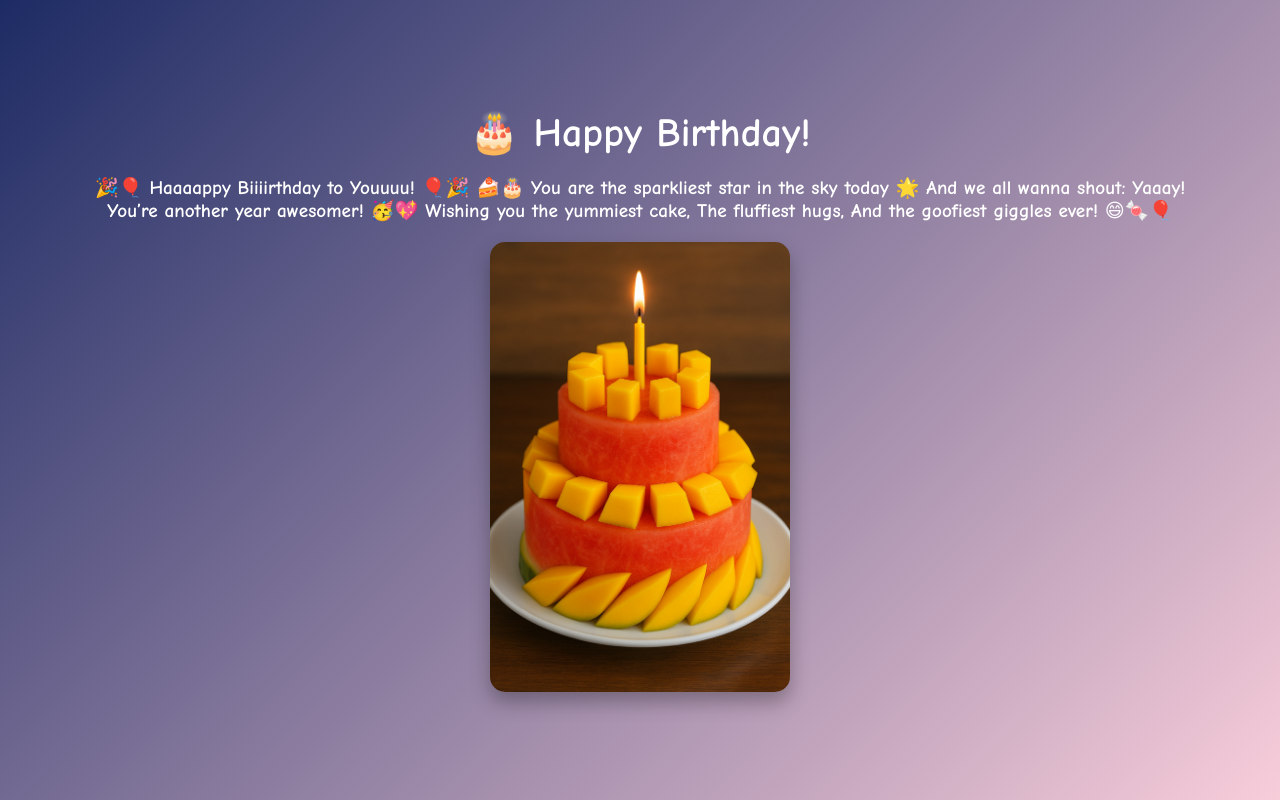
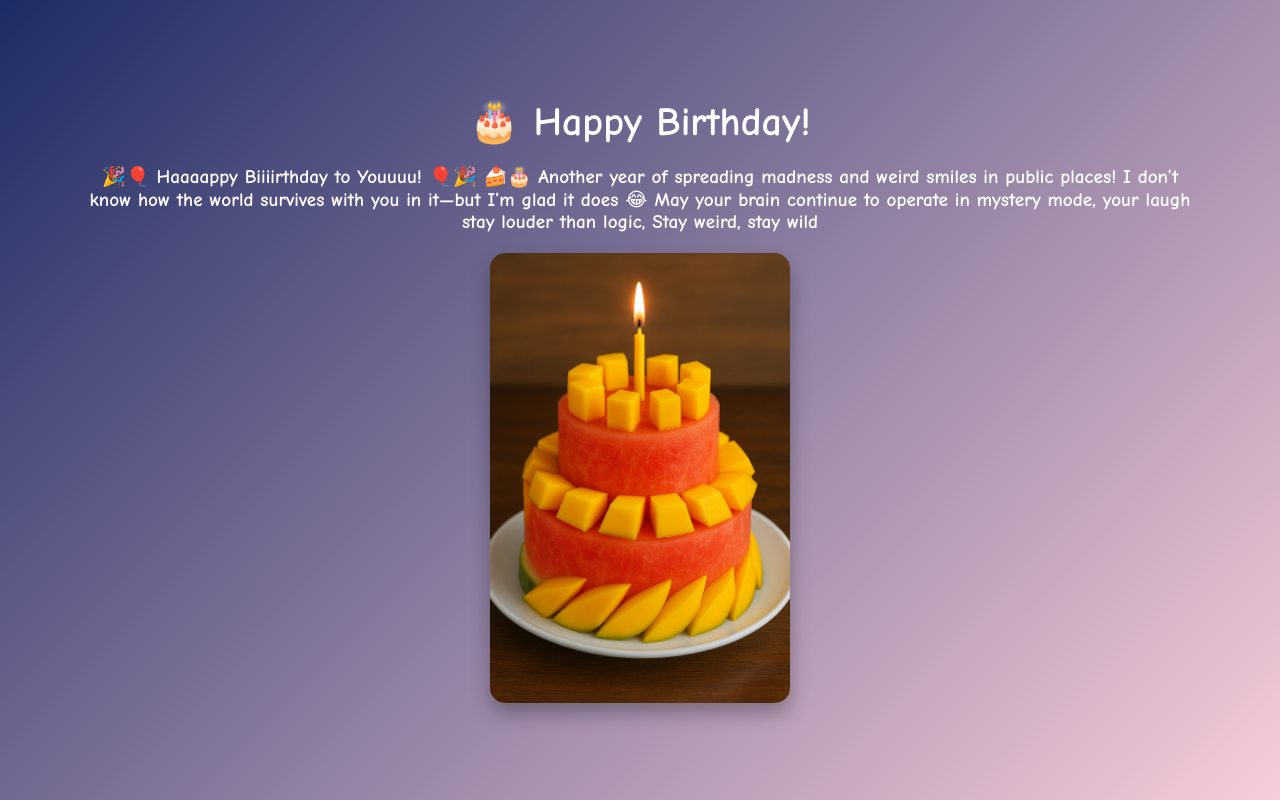
Before and after one commit to johnwesly514/birthday, a plain HTML site: page index.html in a window 1280 px wide. Both pictures are taken after a click on the button "Click Here for Surprise 🎁". Drawn offline with Linux system fonts and the light colour scheme.

Commit message:
Update index.html

```diff
--- a/index.html
+++ b/index.html
@@ -17,13 +17,10 @@
     <h1>🎂 Happy Birthday!</h1>
     <p>🎉🎈 Haaaappy Biiiirthday to Youuuu! 🎈🎉
 🍰🎂
-You are the sparkliest star in the sky today 🌟
-And we all wanna shout:
-Yaaay! You’re another year awesomer! 🥳💖
-
-Wishing you the yummiest cake,
-The fluffiest hugs,
-And the goofiest giggles ever! 😄🍬🎈
+Another year of spreading madness and weird smiles in public places!
+I don’t know how the world survives with you in it—but I’m glad it does 😂
+May your brain continue to operate in mystery mode, your laugh stay louder than logic,
+Stay weird, stay wild
 </p>
     <img class="cake-image" src="images/fruit_cake.png" alt="Watermelon Mango Cake">
   </div>
```
